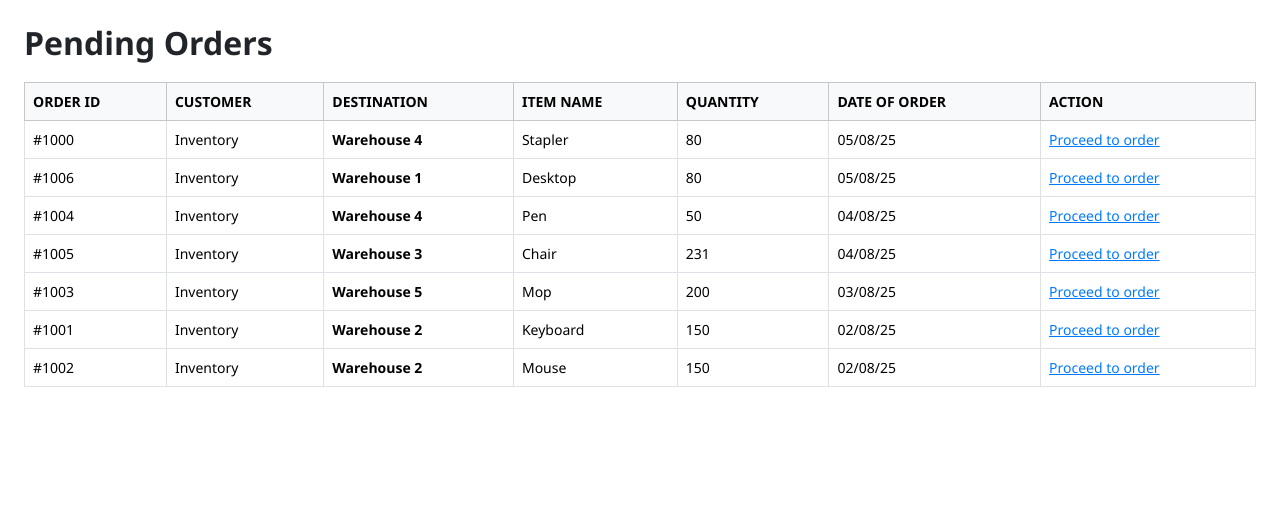
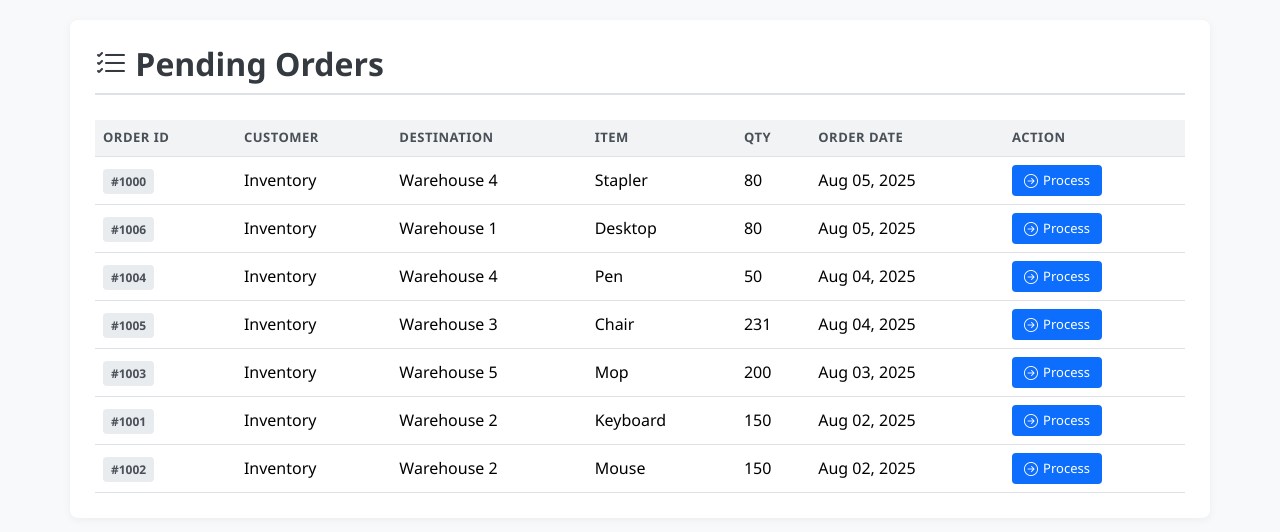
Before and after one commit to bearbrand05/security, a PHP site: page /supply.php in a window 1280 px wide. Shown: the top 532 px of the page. Run offline with PHP 8.4, Linux system fonts and the light colour scheme; data comes from the database, SQL or seed files in the repository.

Commit message:
Update supply.php

```diff
--- a/supply.php
+++ b/supply.php
@@ -10,50 +10,99 @@ $result = $conn->query($sql);
   <meta charset="UTF-8">
   <title>Pending Orders</title>
   <link href="https://cdn.jsdelivr.net/npm/bootstrap@5.3.2/dist/css/bootstrap.min.css" rel="stylesheet">
+  <link href="https://cdn.jsdelivr.net/npm/bootstrap-icons@1.10.5/font/bootstrap-icons.css" rel="stylesheet">
   <style>
     body {
-      font-family: 'Segoe UI', sans-serif;
+      font-family: 'Segoe UI', Tahoma, Geneva, Verdana, sans-serif;
+      background-color: #f8f9fa;
+    }
+
+    .container {
+      background-color: white;
+      border-radius: 8px;
+      box-shadow: 0 2px 10px rgba(0,0,0,0.05);
+      padding: 25px;
+      margin-top: 20px;
     }
 
     h2 {
-      font-weight: bold;
-      margin-bottom: 20px;
+      color: #343a40;
+      font-weight: 600;
+      margin-bottom: 25px;
+      padding-bottom: 10px;
+      border-bottom: 2px solid #dee2e6;
     }
 
-    .table th {
+    .table {
+      margin-bottom: 0;
+    }
+
+    .table thead th {
+      background-color: #f1f3f5;
+      color: #495057;
+      font-weight: 600;
       text-transform: uppercase;
+      font-size: 13px;
+      letter-spacing: 0.5px;
+    }
+
+    .table tbody tr:hover {
+      background-color: #f8f9fa;
+    }
+
+    .btn-action {
+      background-color: #0d6efd;
+      color: white;
+      padding: 5px 12px;
+      border-radius: 4px;
+      font-size: 13px;
+      text-decoration: none;
+      display: inline-flex;
+      align-items: center;
+      transition: all 0.2s;
+    }
+
+    .btn-action:hover {
+      background-color: #0b5ed7;
+      color: white;
+      transform: translateY(-1px);
+    }
+
+    .btn-action i {
+      margin-right: 5px;
       font-size: 14px;
     }
 
-    .table td {
-      font-size: 14px;
-      vertical-align: middle;
+    .no-orders {
+      color: #6c757d;
+      font-style: italic;
+      padding: 20px 0;
     }
 
-    .proceed-link {
-      color: #007bff;
-      text-decoration: underline;
-      cursor: pointer;
-    }
-
-    .proceed-link:hover {
-      color: #0056b3;
+    .badge-id {
+      background-color: #e9ecef;
+      color: #495057;
+      font-weight: 600;
+      padding: 4px 8px;
+      border-radius: 4px;
+      font-size: 12px;
     }
   </style>
 </head>
-<body class="p-4">
-  <h2>Pending Orders</h2>
+<body>
+  <div class="container">
+    <h2><i class="bi bi-list-check"></i> Pending Orders</h2>
 
     <div class="table-responsive">
-    <table class="table table-bordered table-hover">
-      <thead class="table-light">
+      <table class="table table-hover align-middle">
+        <thead>
           <tr>
             <th>Order ID</th>
             <th>Customer</th>
             <th>Destination</th>
-          <th>Item name</th>
-          <th>Quantity</th>
-          <th>Date of order</th>
+            <th>Item</th>
+            <th>Qty</th>
+            <th>Order Date</th>
             <th>Action</th>
           </tr>
         </thead>
@@ -61,24 +110,30 @@ $result = $conn->query($sql);
           <?php if ($result->num_rows > 0): ?>
             <?php while($row = $result->fetch_assoc()): ?>
               <tr>
-              <td>#<?= $row['id_order'] ?></td>
+                <td><span class="badge-id">#<?= $row['id_order'] ?></span></td>
                 <td><?= htmlspecialchars($row['customer_name']) ?></td>
-              <td><strong><?= htmlspecialchars($row['destination_order']) ?></strong></td>
+                <td><?= htmlspecialchars($row['destination_order']) ?></td>
                 <td><?= htmlspecialchars($row['itemname_order']) ?></td>
                 <td><?= $row['quantity_order'] ?></td>
-              <td><?= date("d/m/y", strtotime($row['date_of_order'])) ?></td>
+                <td><?= date("M d, Y", strtotime($row['date_of_order'])) ?></td>
                 <td>
-                <a href="supplier_list.php?order_id=<?= $row['id_order'] ?>" class="proceed-link">
-                  Proceed to order
+                  <a href="supplier_list.php?order_id=<?= $row['id_order'] ?>" class="btn-action">
+                    <i class="bi bi-arrow-right-circle"></i> Process
                   </a>
                 </td>
               </tr>
             <?php endwhile; ?>
           <?php else: ?>
-          <tr><td colspan="7" class="text-center">No pending orders.</td></tr>
+            <tr>
+              <td colspan="7" class="text-center no-orders">
+                <i class="bi bi-inbox" style="font-size: 24px;"></i><br>
+                No pending orders found
+              </td>
+            </tr>
           <?php endif; ?>
         </tbody>
       </table>
     </div>
+  </div>
 </body>
 </html>
```
Lines whose indentation alone changed are shown as unchanged.
